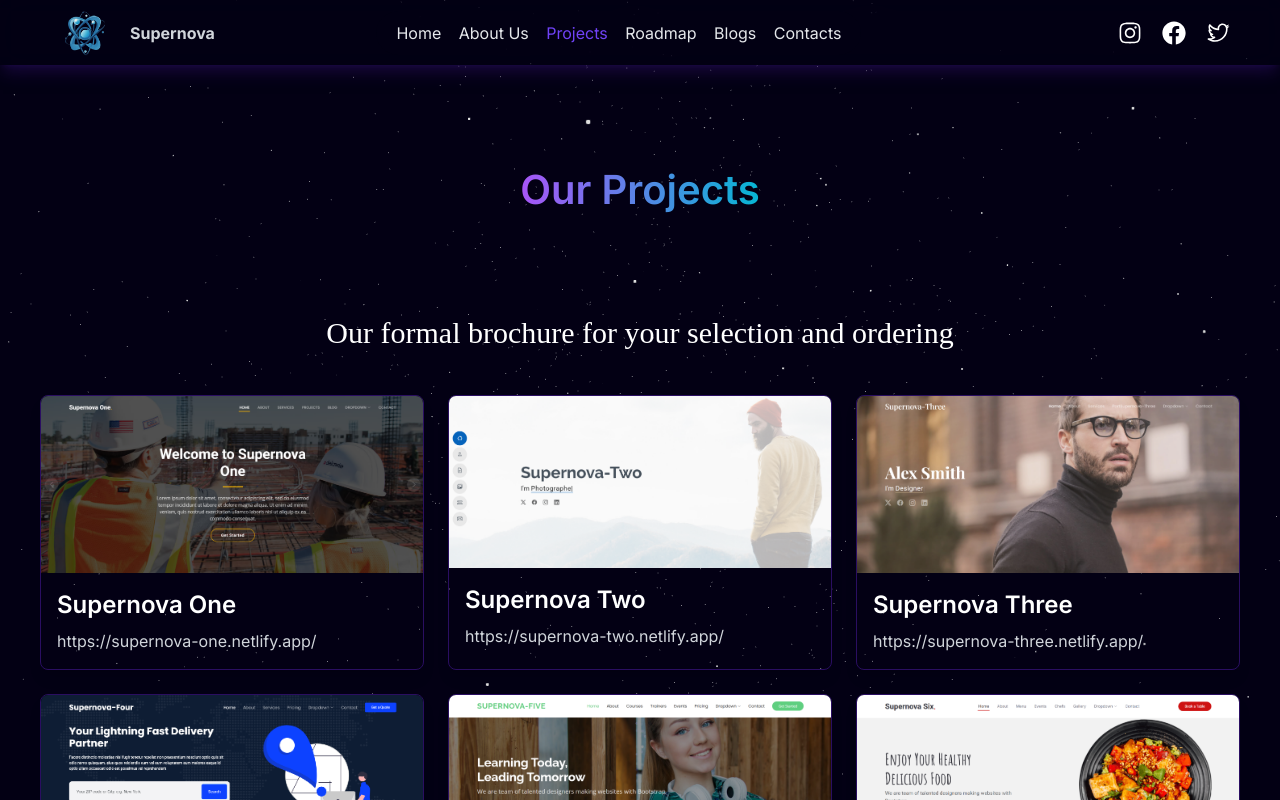
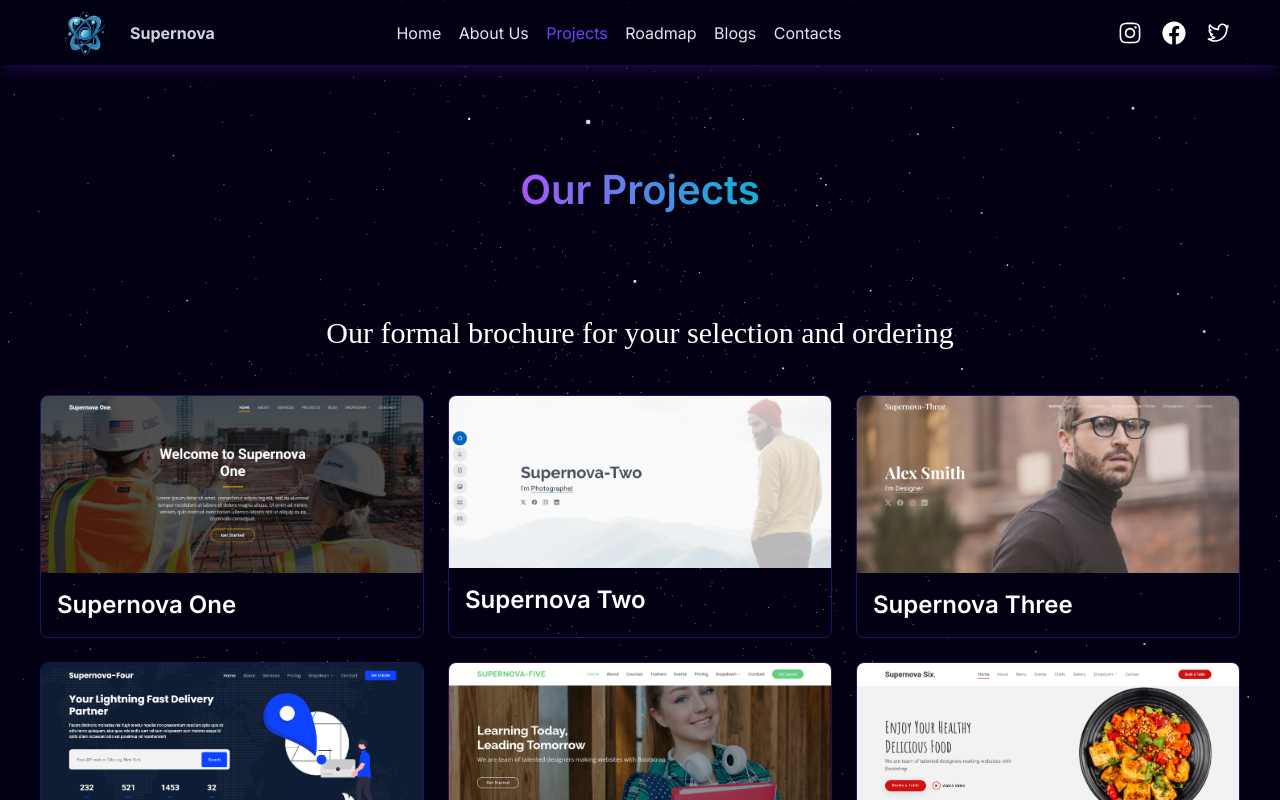
Before and after one commit to MainakVerse/supernova-web-consultancy, a Next.js app: page /projects in a window 1280 px wide. Shown: the top 800 px of the page. Built offline with nearby package versions, Linux system fonts and the light colour scheme; a web font is replaced by a local one.

Commit message:
Added type setting errors

```diff
--- a/components/main/projects.tsx
+++ b/components/main/projects.tsx
@@ -50,7 +50,6 @@ export const Projects = () => {
           key={project.title} // Use `title` as the unique key if it's guaranteed to be unique
           src={project.image}
           title={project.title}
-          description={project.link}
           link={project.link}
         />
       ))}
--- a/components/sub/project-card.tsx
+++ b/components/sub/project-card.tsx
@@ -4,14 +4,12 @@ import Link from "next/link";
 type ProjectCardProps = {
   src: string;
   title: string;
-  description: string;
   link: string;
 };
 
 export const ProjectCard = ({
   src,
   title,
-  description,
   link,
 }: ProjectCardProps) => {
   return (
@@ -31,7 +29,7 @@ export const ProjectCard = ({
 
       <div className="relative p-4">
         <h1 className="text-2xl font-semibold text-white">{title}</h1>
-        <p className="mt-2 text-gray-300">{description}</p>
+
       </div>
     </Link>
   );
```
